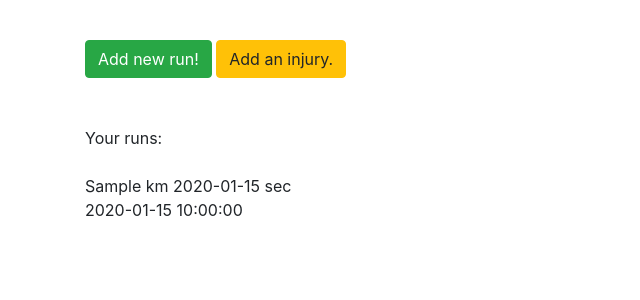
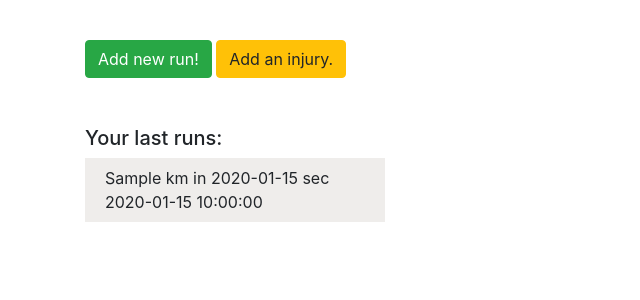
Before and after one commit to adzajac/running-journal, a Flask app: page /main in a window 1280 px wide. Shown: the part 56-356 px from the top of the page, without its empty margins (0-640 px from the left). Run offline with Flask 2, Linux system fonts and the light colour scheme; a user stored in the database is signed in; tables that the repository leaves empty hold one stand-in row (values such as "Sample post"); some libraries are stand-ins or nearby versions.

Commit message:
add a bit of styling to the run list

```diff
--- a/app/templates/main/index.html
+++ b/app/templates/main/index.html
@@ -1,5 +1,16 @@
 {% extends 'base.html' %}
 
+{% block style %}
+<style>
+    .run {
+        width:300px;
+        background-color:#efedeb;
+        padding:8px;
+        padding-left:20px;
+        margin-bottom:4px;
+    }
+</style>
+{% endblock %}
 
 {% block content %}
 
@@ -11,13 +22,13 @@
 
 <div class="mt-5">
     {% if runs %}
-        Your runs: <br><br>
+    <h5>Your last runs:</h5>
         {% for run in runs %}
-            <p>
-            {{ run.distances }} km
+            <div class="run">
+            {{ run.distances }} km in
             {{ run.times }} sec <br>
             {{ run.timestamp }}
-            </p>
+            </div>
         {% endfor %}
     {% endif %}
 </div>
```
